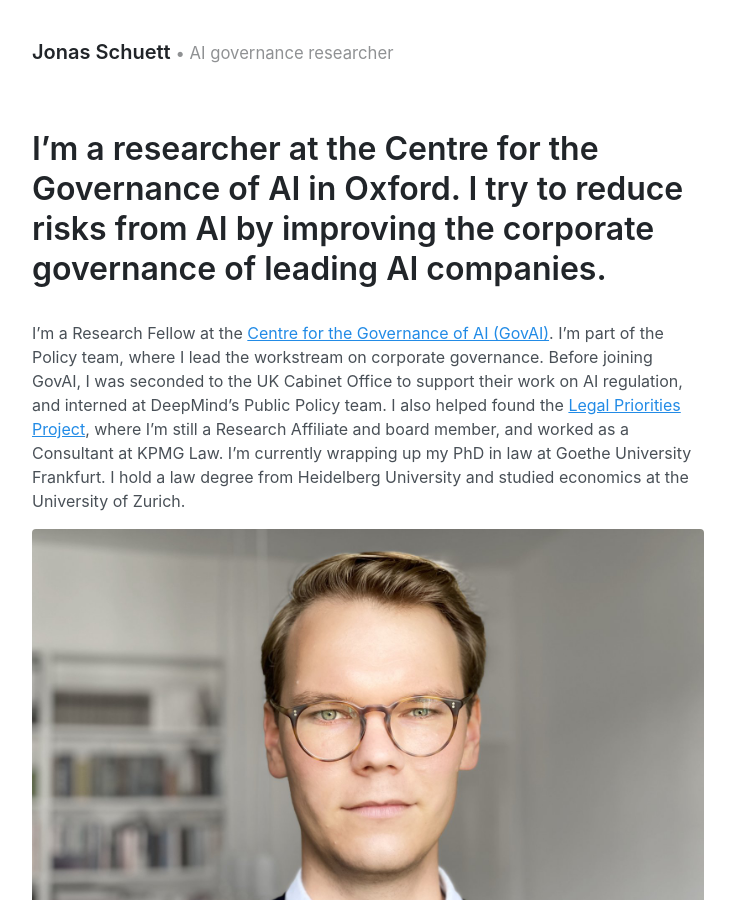
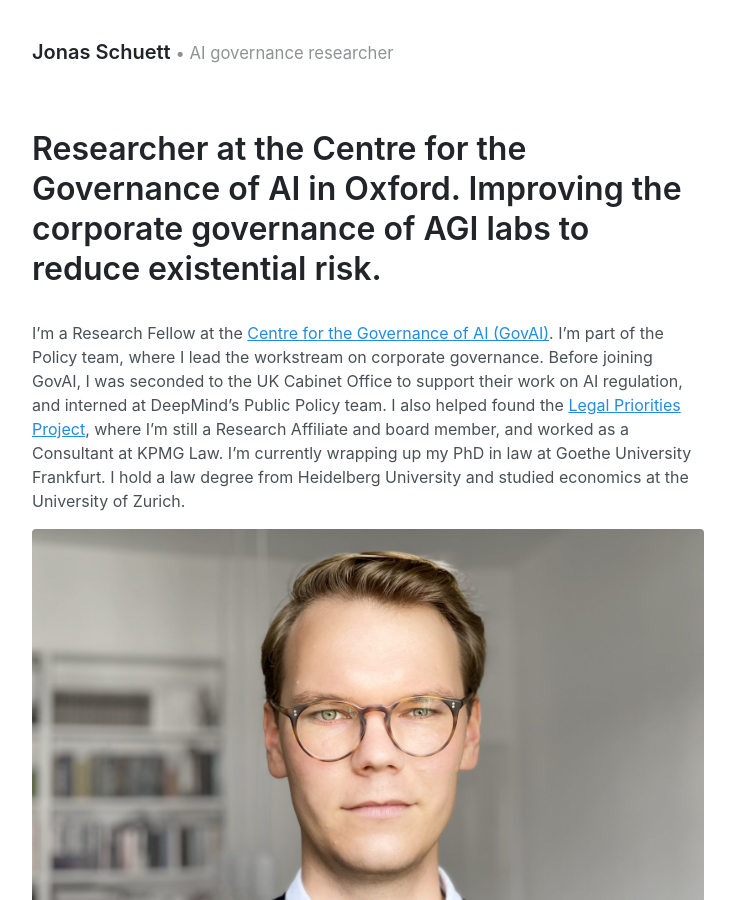
Before and after one commit to jonasschuett/jonasschuett.github.io, a Jekyll site: the page built from _posts/2020-04-04-introduction.md, in a window 1280 px wide and 900 px high. Shown: the whole window, without its empty margins (272-1007 px from the left). Built offline with Jekyll 4.4.1, drawn with Linux system fonts in a browser that asks for light colours.

Commit message:
Update 2020-04-04-introduction.md

```diff
--- a/_posts/2020-04-04-introduction.md
+++ b/_posts/2020-04-04-introduction.md
@@ -1,6 +1,6 @@
 ---
 layout: page
-title: I’m a researcher at the Centre for the Governance of AI in Oxford. I try to reduce risks from AI by improving the corporate governance of leading AI companies.
+title: Researcher at the Centre for the Governance of AI in Oxford. Improving the corporate governance of AGI labs to reduce existential risk.
 ---
 
 <br> I'm a Research Fellow at the [Centre for the Governance of AI (GovAI)](https://www.governance.ai/). I'm part of the Policy team, where I lead the workstream on corporate governance. Before joining GovAI, I was seconded to the UK Cabinet Office to support their work on AI regulation, and interned at DeepMind’s Public Policy team. I also helped found the [Legal Priorities Project](https://www.legalpriorities.org/), where I'm still a Research Affiliate and board member, and worked as a Consultant at KPMG Law. I'm currently wrapping up my PhD in law at Goethe University Frankfurt. I hold a law degree from Heidelberg University and studied economics at the University of Zurich.
```
